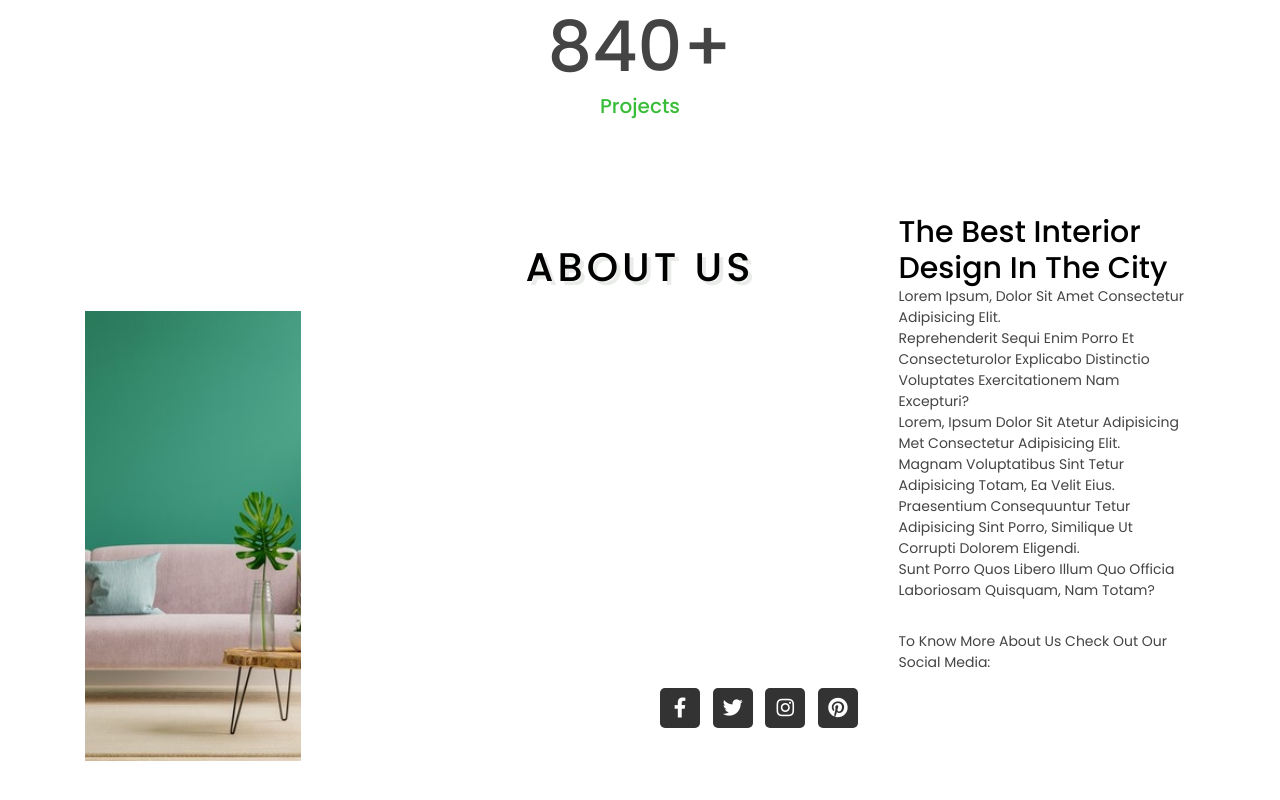
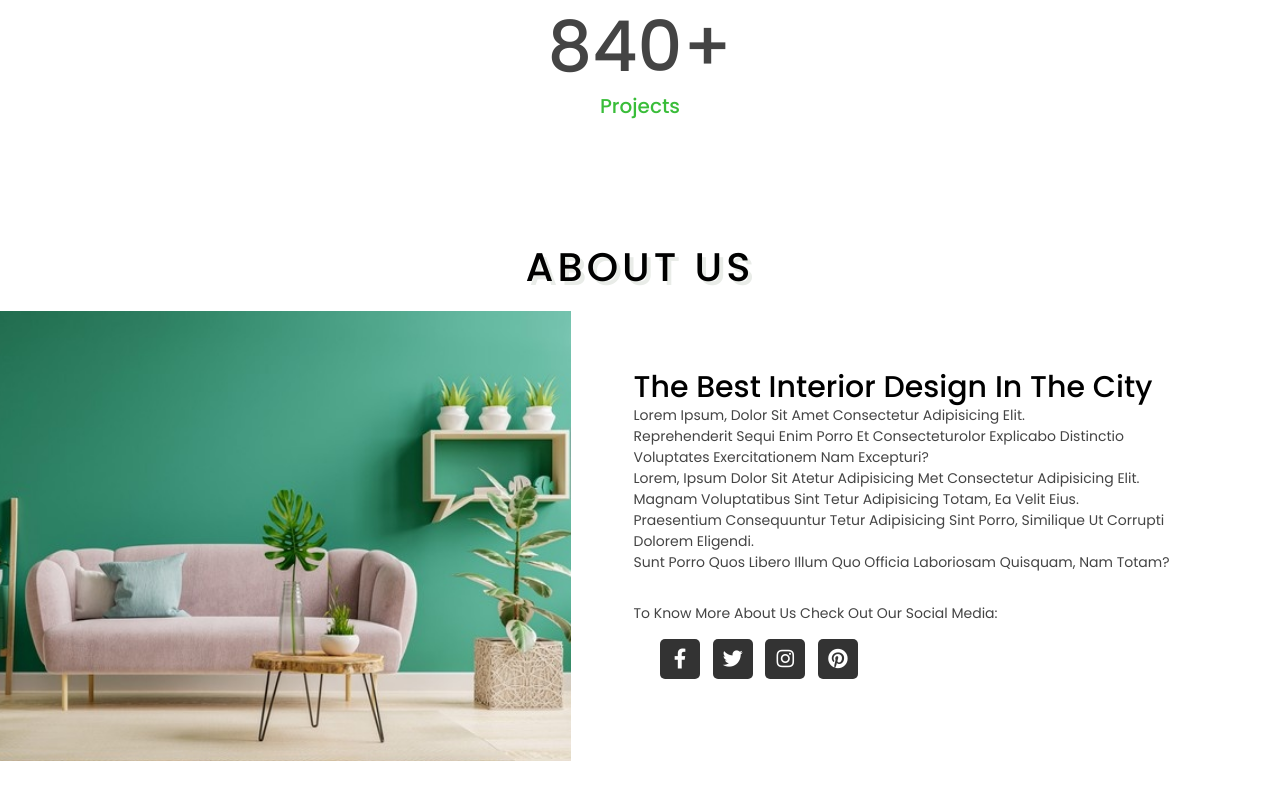
Before and after one commit to FionaWekulo/house36, a plain HTML site: page index.html in a window 1280 px wide. Shown: the part 1066-1866 px from the top of the page. Drawn offline with nearby package versions, Linux system fonts and the light colour scheme.

Commit message:
Fixed about image

```diff
--- a/index.html
+++ b/index.html
@@ -109,7 +109,7 @@
 
       <div class="col-md-6 image" width="200px"
       >
-        <img src="images/img-2.jpg" width="40%" alt="">
+        <img src="images/img-2.jpg" width="130%" alt="">
       </div>
 
       <div class="col-md-6 info">
--- a/style.css
+++ b/style.css
@@ -181,6 +181,7 @@ html{
     height:45rem;
     object-fit: cover;
     box-shadow: 2.5rem 2.5rem 0 1rem var(--greenish );
+    margin: 0 100% 0 -40%;
   }
 
   .about .info{
@@ -191,14 +192,14 @@ html{
   .about .info h2{
     color:black;
     font-size: 3rem;
-    margin: -30% 0 0 45%;
+    margin: -10% 0 0 -5%;
   }
 
   .about .info p{
     position: flex;
     font-size: 1.4rem;
     color:#444;
-    margin: 0% 0 0 45%;
+    margin: 0% 0 0 -5%;
   }
 
   .about .info .icons a{
```
